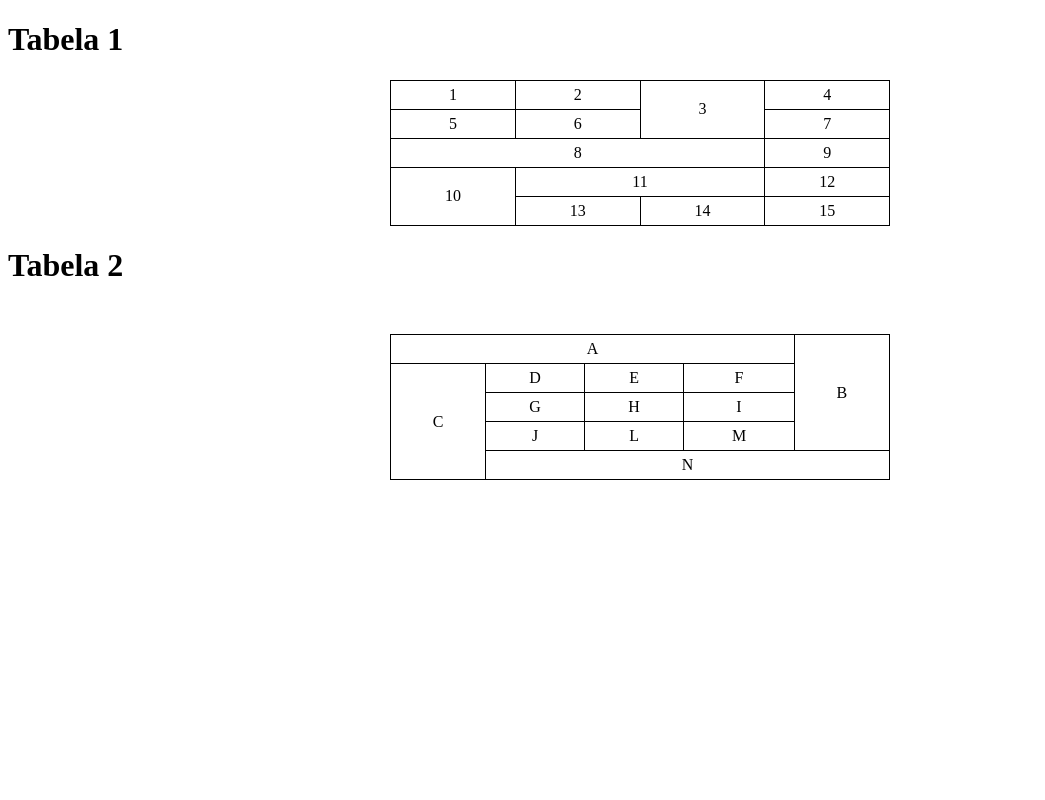
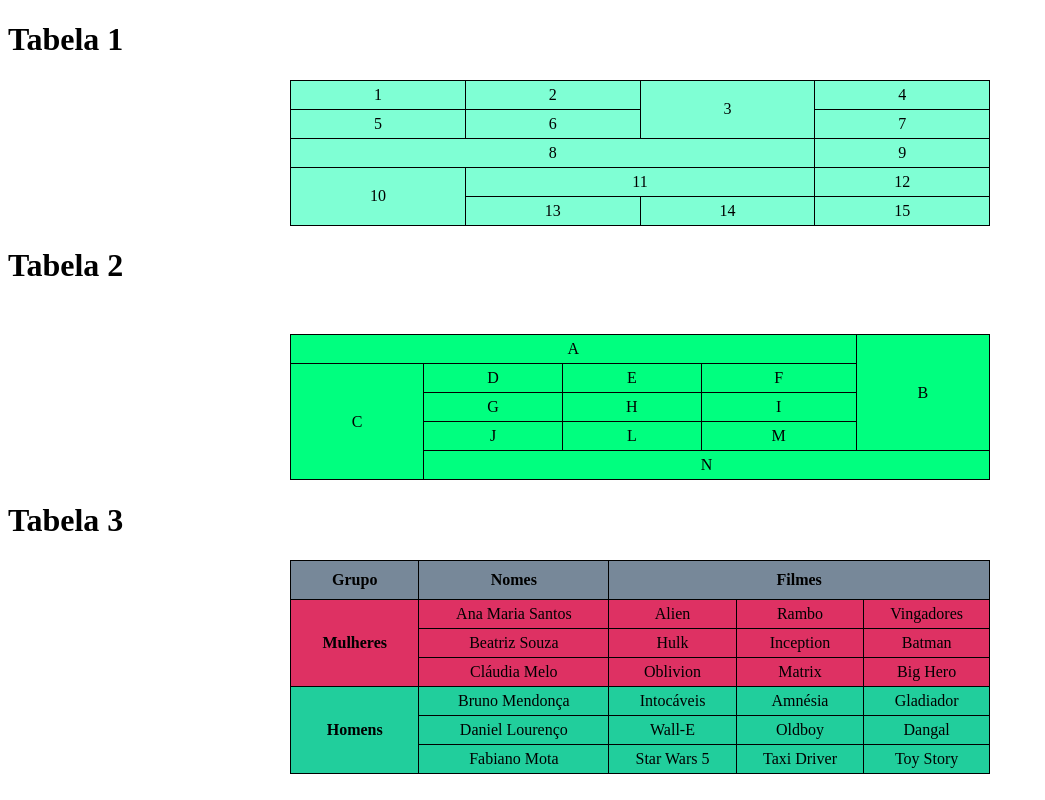
Before and after one commit to mdemelomarques/html-css, a plain HTML site: page Desafios/desafio11/desafiotabelas.html in a window 1280 px wide. Shown: the whole page, without its empty margins (0-1045 px from the left). Drawn offline with Linux system fonts and the light colour scheme.

Commit message:
Desafio de criação de tabelas proposto pelo Curso em Video

```diff
--- a/Desafios/desafio11/desafiotabelas.html
+++ b/Desafios/desafio11/desafiotabelas.html
@@ -6,24 +6,49 @@
     <title>Desafio Tabela</title>
     <style>
         table{
-            width: 500px;
+            width: 700px;
             margin: auto;
             border-collapse: collapse;
             text-align: center;
+        }
+
+        table.tabela01{
+            background-color: aquamarine;
+        }
+
+        table.tabela02{
+            margin-top: 50px;
+            background-color: #00ff7f;
         }
         td{
             border: 1px solid black;
             padding: 5px;
         }
 
-        table.tabela02{
-            margin-top: 50px;
+        th{
+            border: 1px solid black;
+            padding: 10px;
         }
+
+        thead th{
+
+            background-color: lightslategray;
+        }
+
+        tr.mulheres{
+            background-color: #de3163;
+        }
+
+        tr.homens {
+            background-color: #21ce9c;
+        }
+
+
     </style>
 </head>
 <body>
     <h1>Tabela 1</h1>
-    <table>
+    <table class="tabela01">
         <tr>
             <td>1</td>
             <td>2</td>
@@ -76,5 +101,56 @@
             <td colspan="4">N</td>
         </tr>
     </table>
+    <h1>Tabela 3</h1>
+    <table class="filmes">
+        <thead>
+            <tr>
+                <th scope="col">Grupo</th>
+                <th scope="col">Nomes</th>
+                <th colspan="3" scope="col">Filmes</th>
+            </tr>
+        </thead>
+        <tbody>
+            <tr class="mulheres">
+                <th rowspan="3" scope="row">Mulheres</th>
+                <td class="mulheres">Ana Maria Santos</td>
+                <td>Alien</td>
+                <td>Rambo</td>
+                <td>Vingadores</td>
+            </tr>
+            <tr class="mulheres">
+                <td>Beatriz Souza</td>
+                <td>Hulk</td>
+                <td>Inception</td>
+                <td>Batman</td>
+            </tr>
+            <tr class="mulheres">
+                <td>Cláudia Melo</td>
+                <td>Oblivion</td>
+                <td>Matrix</td>
+                <td>Big Hero</td>
+            </tr>
+            <tr class="homens">
+                <th rowspan="3" scope="row">Homens</th>
+                <td>Bruno Mendonça</td>
+                <td>Intocáveis</td>
+                <td>Amnésia</td>
+                <td>Gladiador</td>
+            </tr>
+            <tr class="homens">
+                <td>Daniel Lourenço</td>
+                <td>Wall-E</td>
+                <td>Oldboy</td>
+                <td>Dangal</td>
+            </tr>
+            <tr class="homens">
+                <td>Fabiano Mota</td>
+                <td>Star Wars 5</td>
+                <td>Taxi Driver</td>
+                <td>Toy Story</td>
+            </tr>
+        </tbody>
+
+    </table>
 </body>
 </html>
```
